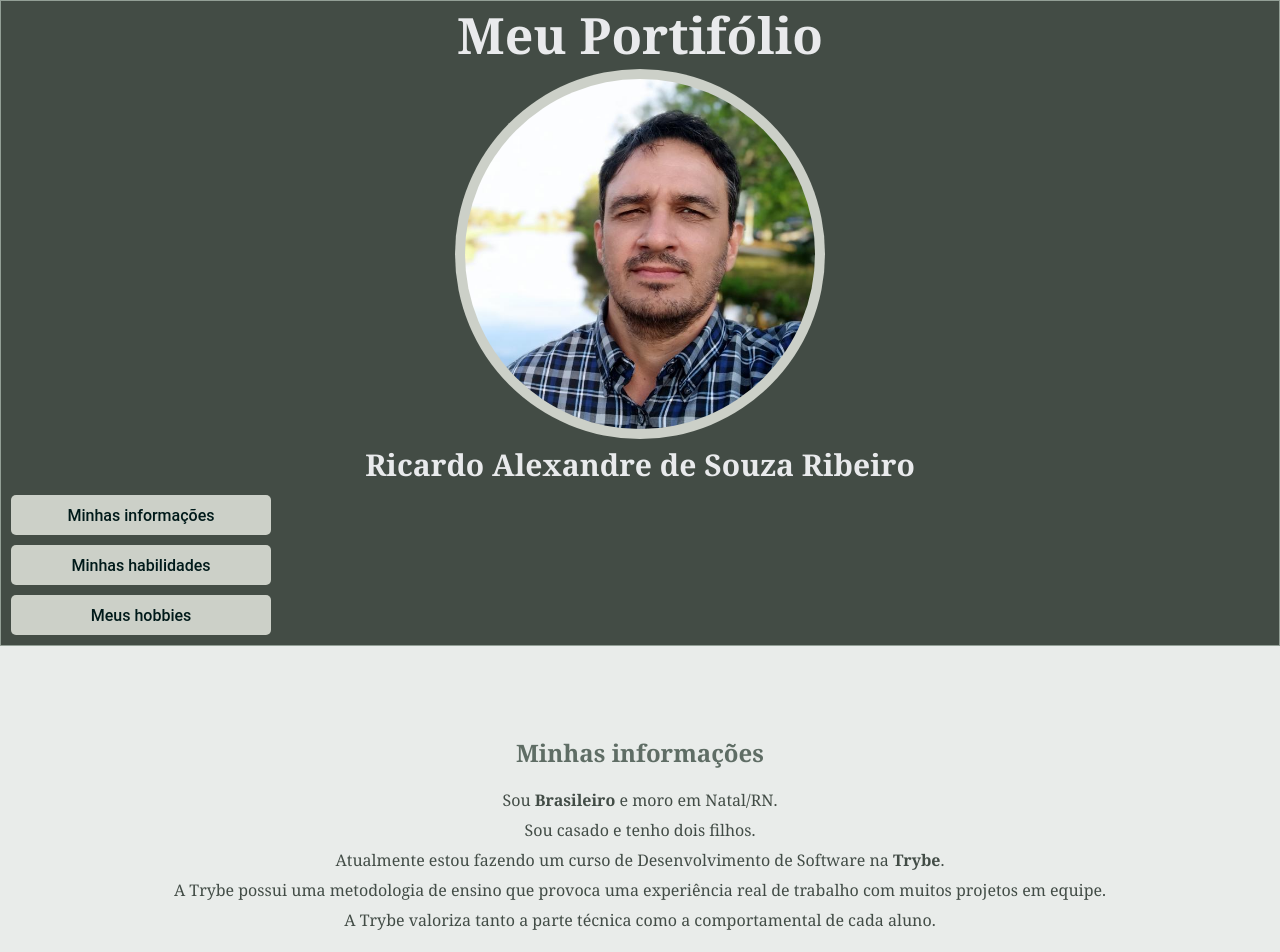
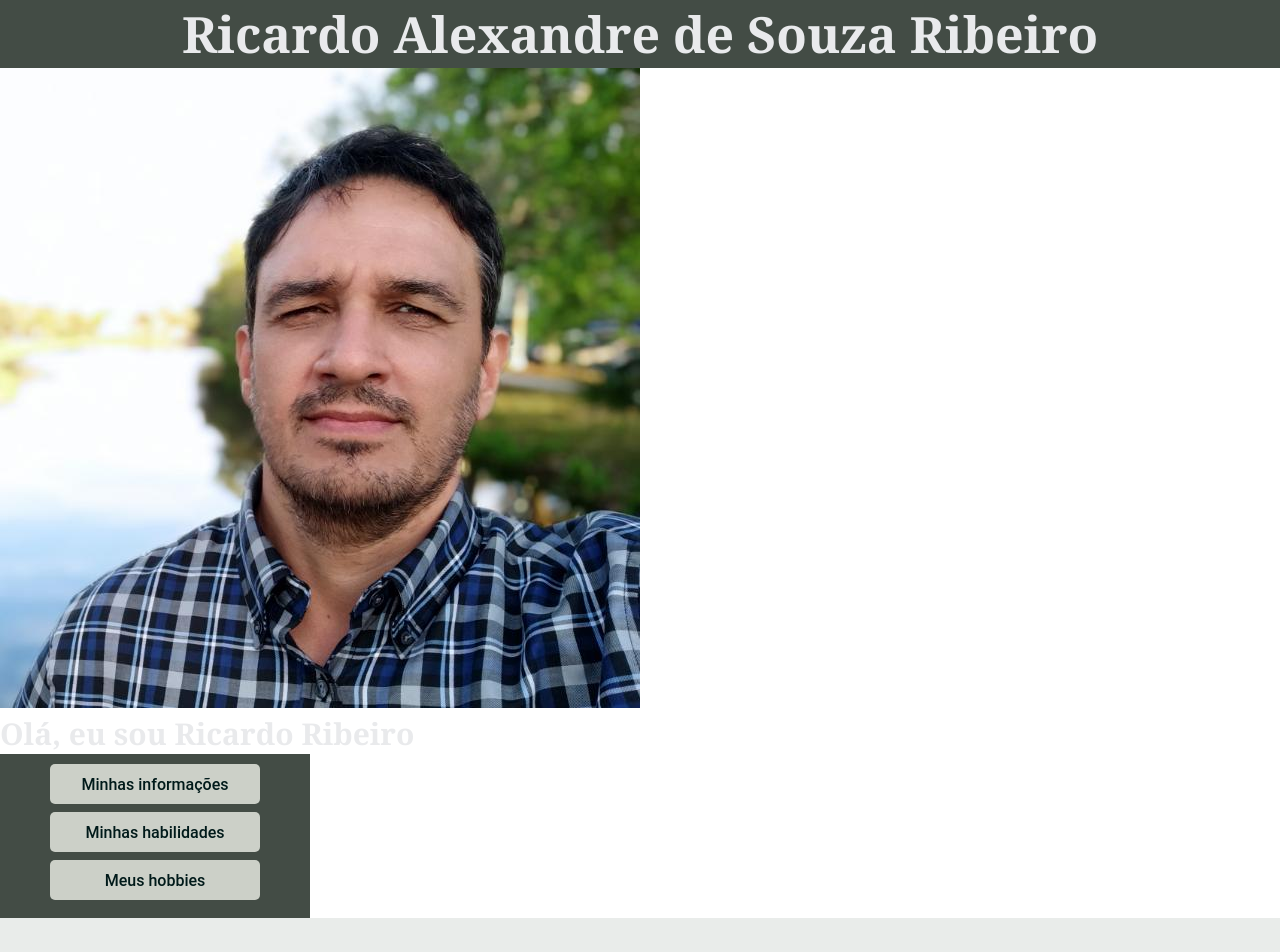
Before and after one commit to ralexandre11/ralexandre11.github.io, a plain HTML site: page index.html in a window 1280 px wide. Shown: the top 952 px of the page. Drawn offline with Linux system fonts and the light colour scheme.

Commit message:
Nova formatação semantica do arquivo HTML

```diff
--- a/index.html
+++ b/index.html
@@ -1,24 +1,33 @@
 <!DOCTYPE html>
+
 <html lang="en">
+
 <head>
     <meta charset="UTF-8">
     <meta name="viewport" content="width=device-width, initial-scale=1.0">
     <title>Meu Portifólio - Ricardo Ribeiro</title>
-    <!-- <link rel="stylesheet" type="text/css" href="style.css" media="screen" /> -->
-    <link rel="stylesheet" href="style.css" />
+    <link rel="stylesheet" type="text/css" href="style.css" />
 </head>
+
 <body>
-    <div>
+    <header>
         <div class="cabecalho">
-            <h1 >Meu Portifólio</h1>
+            <h1 >Ricardo Alexandre de Souza Ribeiro</h1>
+        </div>
+        <div>
             <img id="MinhaFoto" src="images/ricardo.jpeg" alt="Foto de Ricardo Ribeiro">
-            <h2>Ricardo Alexandre de Souza Ribeiro</h2>
-            <ol>
-                <li> <a class="button" href="#Info"  >Minhas informações</a> </li>
-                <li> <a class="button" href="#Habil" >Minhas habilidades</a> </li>
-                <li> <a class="button" href="#Hobby" >Meus hobbies</a> </li>
-            </ol>
+            <h2>Olá, eu sou Ricardo Ribeiro</h2>
         </div>
+        <nav class="menu">
+            <ul>
+                <li><a class="button" href="#Info"  >Minhas informações</a> </li>
+                <li><a class="button" href="#Habil" >Minhas habilidades</a> </li>
+                <li><a class="button" href="#Hobby" >Meus hobbies</a> </li>
+            </ul>
+        </nav>
+    </header>
+
+
         <div class="corpo">
             <h3 id="Info" >Minhas informações</h3>
             <p>
--- a/style.css
+++ b/style.css
@@ -38,12 +38,31 @@ li {
 
 .cabecalho {
     background-color: #434C45;
-    border: 1px solid #939F96;
+    /* border: 1px solid #939F96; */
     padding: 0;
     margin-left: auto;
     margin-right: auto;
     text-align: center;
 }
+
+.menu {
+    background-color: #434C45;
+    /* border: 1px solid #939F96; */
+    padding: 10px 50px;
+    display: table;
+    /* width; */
+
+    /* margin-left: auto; */
+    /* margin-right: auto; */
+    /* text-align: center; */
+}
+
+.menu a {
+    display: table-cell;
+    vertical-align: middle;
+    margin: 2px 10px;
+}
+
 .cabecalho img {
     width:350px;
     padding: 10px;
@@ -77,8 +96,8 @@ li {
      color: #001a1a;
      font-size: 16px;
      font-weight: 500;
-     display: flex;
-     width: 250px;
+     /* display: flex; */
+     width: 200px;
      height: 30px;
      flex-direction: column;
      justify-content: center;
```
